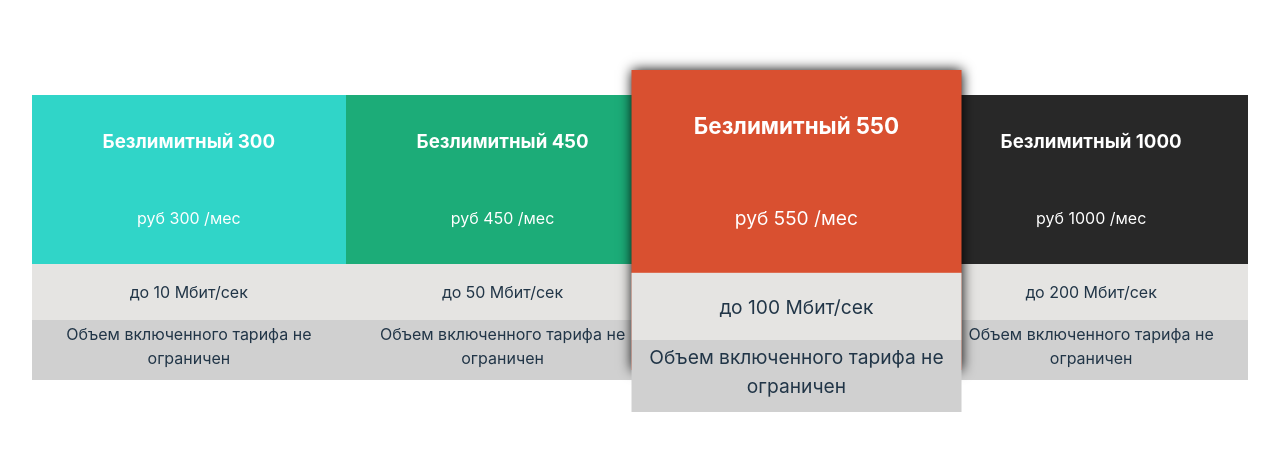
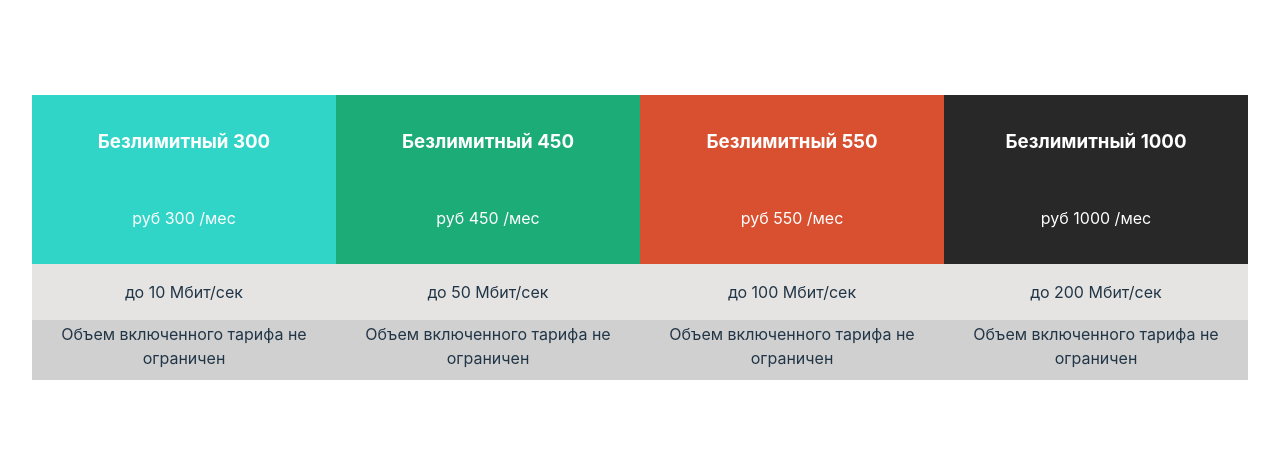
Before and after one commit to anyefremova/23week, a React (Vite) app: page / in a window 1280 px wide. Shown: the part 180-630 px from the top of the page. Built offline with nearby package versions, Linux system fonts and the light colour scheme.

Commit message:
ьade the tariffs interactive, completed the 24 week task

```diff
--- a/src/App.jsx
+++ b/src/App.jsx
@@ -1,25 +1,30 @@
+import { useState } from 'react';
 import './App.scss';
 import Tariff from './Tariff/Tariff.jsx';
-import './Tariff/Tariff.scss';
 
 const tariffs = [
-  { id: 1, title: 300, price: 300, speed: 10, color: "blue", select: false },
-  { id: 2, title: 450, price: 450, speed: 50, color: "green", select: false },
-  { id: 3, title: 550, price: 550, speed: 100, color: "red", select: true },
-  { id: 4, title: 1000, price: 1000, speed: 200, color: "black", select: false }
+  { id: 1, title: 300, price: 300, speed: 10, color: "blue" },
+  { id: 2, title: 450, price: 450, speed: 50, color: "green" },
+  { id: 3, title: 550, price: 550, speed: 100, color: "red" },
+  { id: 4, title: 1000, price: 1000, speed: 200, color: "black" }
 ];
 
 function App() {
+
+  const [id, setId] = useState(0);
+
   return (
     <div className="App">
       {tariffs.map((tariff) => (
         <Tariff
           key={tariff.id}
+          currentId={tariff.id}
           title={tariff.title}
           price={tariff.price}
           speed={tariff.speed}
           color={tariff.color}
-          select={tariff.select}
+          activeTarif={tariff.id === id}
+          setId={setId}
         />
       ))}
     </div>
--- a/src/Tariff/Tariff.jsx
+++ b/src/Tariff/Tariff.jsx
@@ -2,11 +2,14 @@ import React from 'react';
 import './Tariff.scss';
 
 function Tariff(props) {
-    const { price, speed, color, select } = props;
-    const tariffClass = `tariff ${color} ${select ? 'selected' : ''}`;
+    const { price, speed, color, activeTarif, currentId, setId } = props;
+    const tariffClass = `tariff ${color} ${activeTarif ? 'activeTarif' : ''}`;
+    function handleActive() {
+        setId(currentId);
+    }
 
     return (
-        <div className={tariffClass}>
+        <div className={tariffClass} onClick={handleActive}>
             <h3 className="title">Безлимитный {price}</h3>
             <p className="price">руб {price} /мес</p>
             <p className="speed">до {speed} Мбит/сек</p>
--- a/src/Tariff/Tariff.scss
+++ b/src/Tariff/Tariff.scss
@@ -63,10 +63,10 @@
     display: flex;
     flex-direction: column;
     height: 250px;
+
+    &.activeTarif {
+        box-shadow: 0 0 10px black;
+        width: 300px;
+        transform: scale(1.2);
+    }
 }
-
-.tariff.selected {
-    box-shadow: 0 0 10px black;
-    width: 300px;
-    transform: scale(1.2);
-}
```
